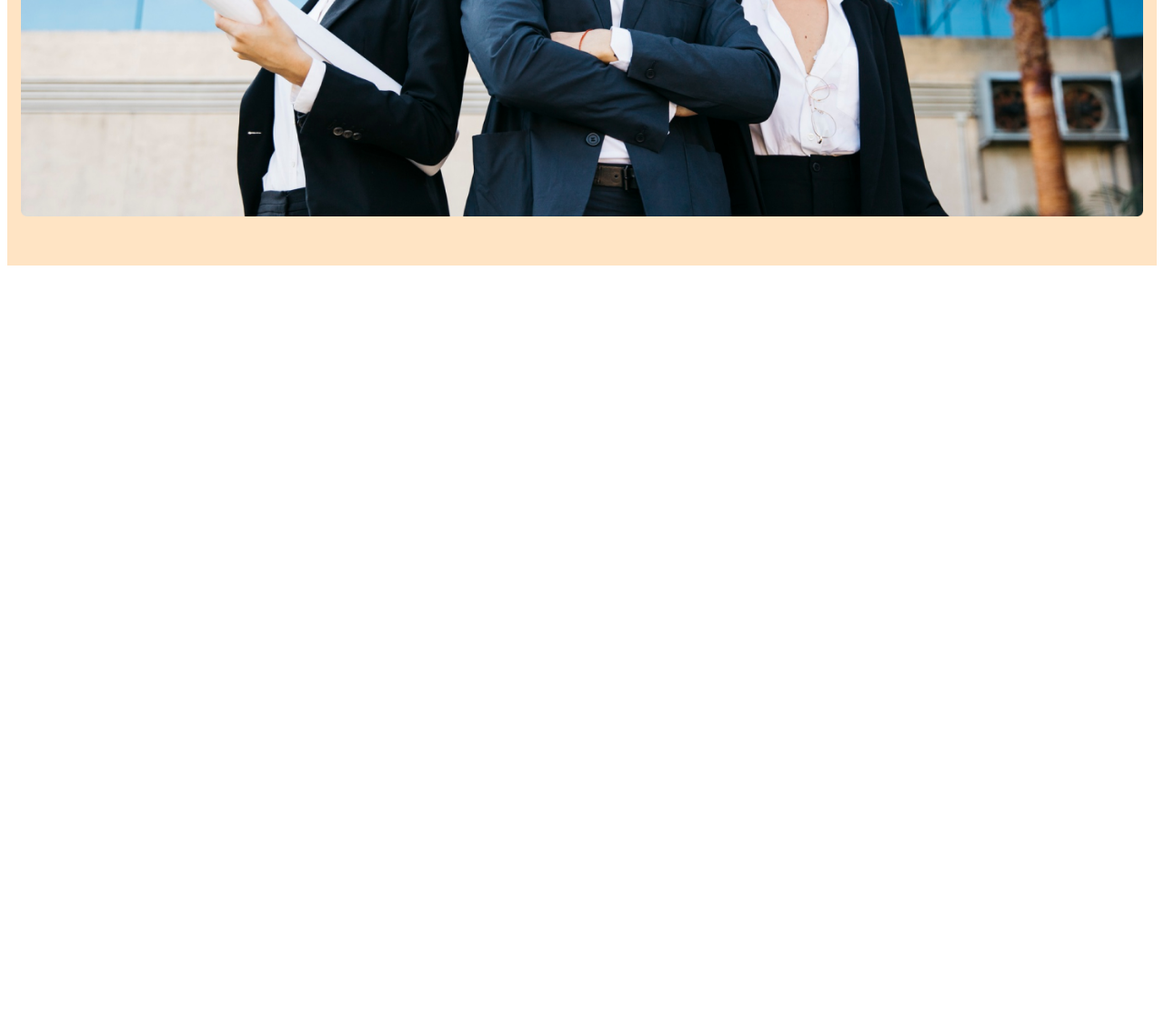
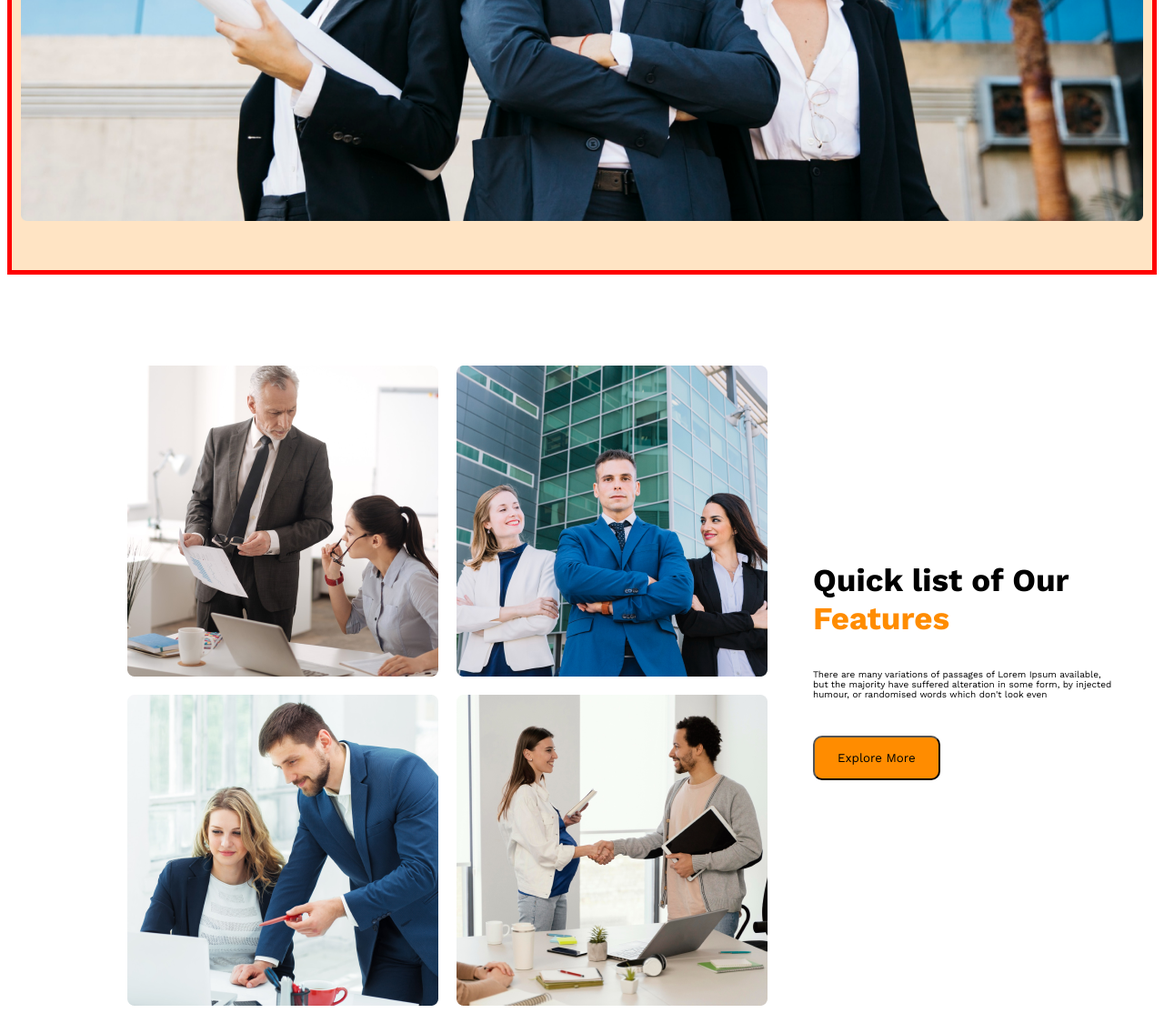
Before and after one commit to Maneulislam/g3-architects, a plain HTML site: page index.html in a window 1280 px wide. Shown: the part 914-2028 px from the top of the page at 91% size. Before the commit the page ends 1214 px from the top, so only its background shows below. Drawn offline with nearby package versions, Linux system fonts and the light colour scheme.

Commit message:
second commit

```diff
--- a/index.html
+++ b/index.html
@@ -66,6 +66,38 @@
 
           <main>
 
+               <section>
+                    <div class="Quick-list">
+                         <div class="image4">
+                              <img src="images/team1.png" alt="">
+                              <img src="images/team2.png" alt="">
+                              <img src="images/team3.png" alt="">
+                              <img src="images/team4.png" alt="">
+
+                         </div>
+
+
+
+                         <div class="Quick">
+
+                              <h3>Quick list of Our
+                                   <br>
+                                    <span class="features">Features</span></h3>
+
+                              <p>
+                                   There are many variations of passages of Lorem Ipsum available,
+                                   <br>
+                                   but the majority have suffered alteration in some form, by injected
+                                   <br>
+                                   humour, or randomised words which don't look even
+                              </p>
+
+                              <button class="banner-button">Explore More</button>
+
+                         </div>
+                    </div>
+               </section>
+
           </main>
 
            <!-- Main section start  -->
--- a/styles/styles.css
+++ b/styles/styles.css
@@ -9,6 +9,9 @@
 
 header{
           background-color:bisque;
+          /* width: 1430px; */
+          border: 5px solid red;
+         text-align: center;
 }
 
 /* Navbar section style Start  */
@@ -78,7 +81,7 @@ header{
 
           padding: 15px 25px;
           margin: 30px 0 50px 0;
-          background-color: rgb(255, 127, 80);
+          background-color:darkorange;
           border-radius: 10px;
 
 
@@ -94,3 +97,51 @@ header{
 }
 
 /* Banner Section styles End  */
+
+
+
+
+/* Quick list section start */
+.Quick-list{
+    display: flex;
+    width: 1200px;
+   margin: 0 auto;
+   gap: 50px;
+   margin-top: 100px;
+}
+.image4{
+    display: grid;
+    grid-template-columns: repeat(2,1fr);
+    row-gap: 20px;
+    column-gap: 20px;
+    margin-left: 100px;
+    /* width: 100%; */
+
+
+
+}
+
+.image4 > img{
+    width: 100%;
+    height: 100%;
+
+
+}
+
+
+.Quick{
+    margin-top: 180px;
+}
+.features{
+    color: darkorange;
+}
+
+.Quick > h3{
+    font-size: 35px;
+}
+
+.Quick > p {
+    font-size: 10px;
+}
+
+/* Quick list section End */
```
